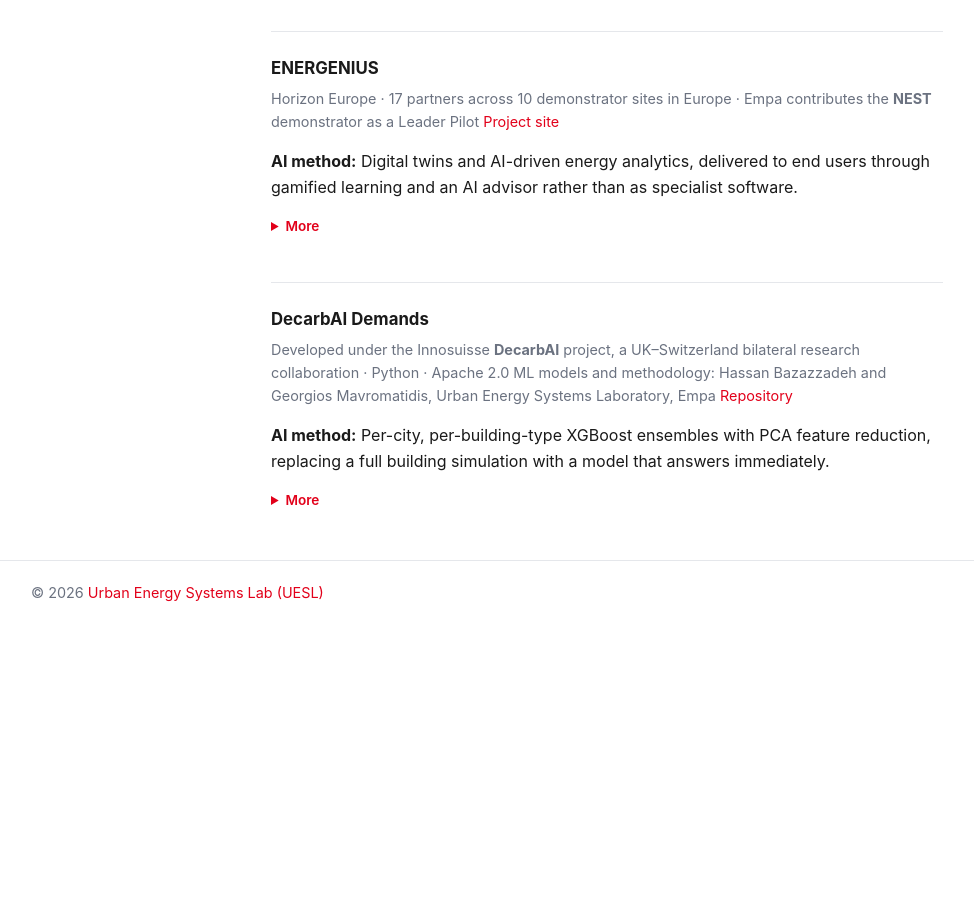
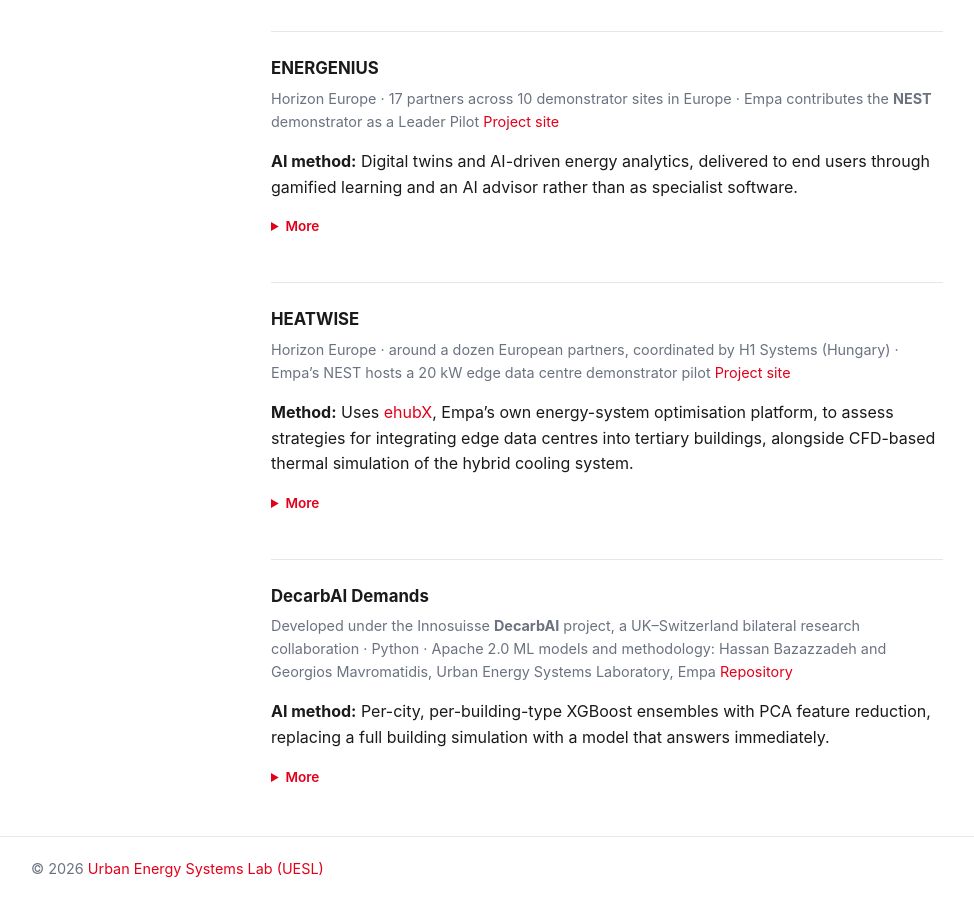
Before and after one commit to uesl-empa/energy-and-AI, a Jekyll site: the page built from docs/projects.md, in a window 1280 px wide and 900 px high, scrolled down 1190 px. Shown: the whole window, without its empty margins (153-1127 px from the left). Built offline with Jekyll 4.4.1, drawn with Linux system fonts in a browser that asks for light colours; before the commit the page ends 1814 px from its top, so only the background shows below that.

Commit message:
Add HEATWISE as a contributor project
Horizon Europe project where UESL contributes ehubX-based
techno-economic assessment of edge-data-centre integration and
CFD thermal simulation, with NEST as a 20 kW demonstrator pilot.
Labelled Method rather than AI method since this contribution is
energy-system engineering, not AI/ML -- consistent with the
site's positioning that not everything here needs an AI angle.

Co-Authored-By: Claude Sonnet 5 <noreply@anthropic.com>

```diff
--- a/docs/projects.md
+++ b/docs/projects.md
@@ -118,6 +118,29 @@ consumption.
 
 </details>
 
+### HEATWISE
+
+Horizon Europe · around a dozen European partners, coordinated by H1 Systems (Hungary) ·
+Empa's NEST hosts a 20 kW edge data centre demonstrator pilot
+[Project site](https://heatwise.eu/)
+
+**Method:** Uses [ehubX](https://github.com/uesl-empa/ehubx), Empa's own energy-system
+optimisation platform, to assess strategies for integrating edge data centres into tertiary
+buildings, alongside CFD-based thermal simulation of the hybrid cooling system.
+
+<details markdown="1">
+<summary>More</summary>
+
+HEATWISE recovers waste heat from IT infrastructure and feeds it back into building heating
+networks. Empa's NEST hosts a 20 kW edge data centre with hybrid liquid and air cooling,
+supplemented by an on-chip liquid cooling system from project partner ZutaCore; the recovered
+heat reaches up to 70°C and is fed directly into NEST's high-temperature network. UESL's
+contribution is ehubX-based techno-economic assessment of data-centre integration strategies
+and CFD-validated thermal simulation, which informed retrofitting strategies enabling energy
+efficiency improvements of up to 75% in the facilities studied.
+
+</details>
+
 ### DecarbAI Demands
 
 Developed under the Innosuisse **DecarbAI** project, a UK–Switzerland bilateral research
```
